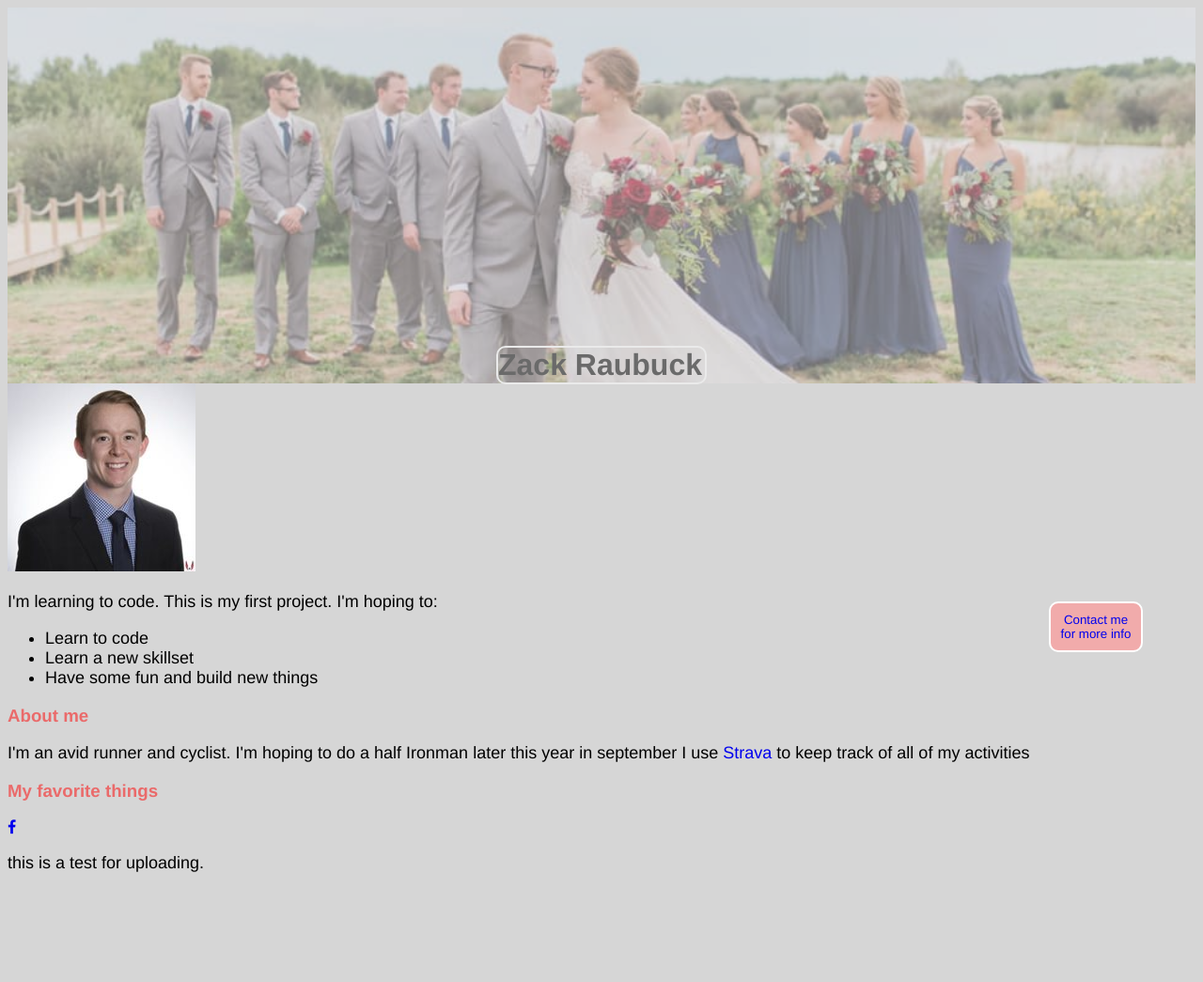
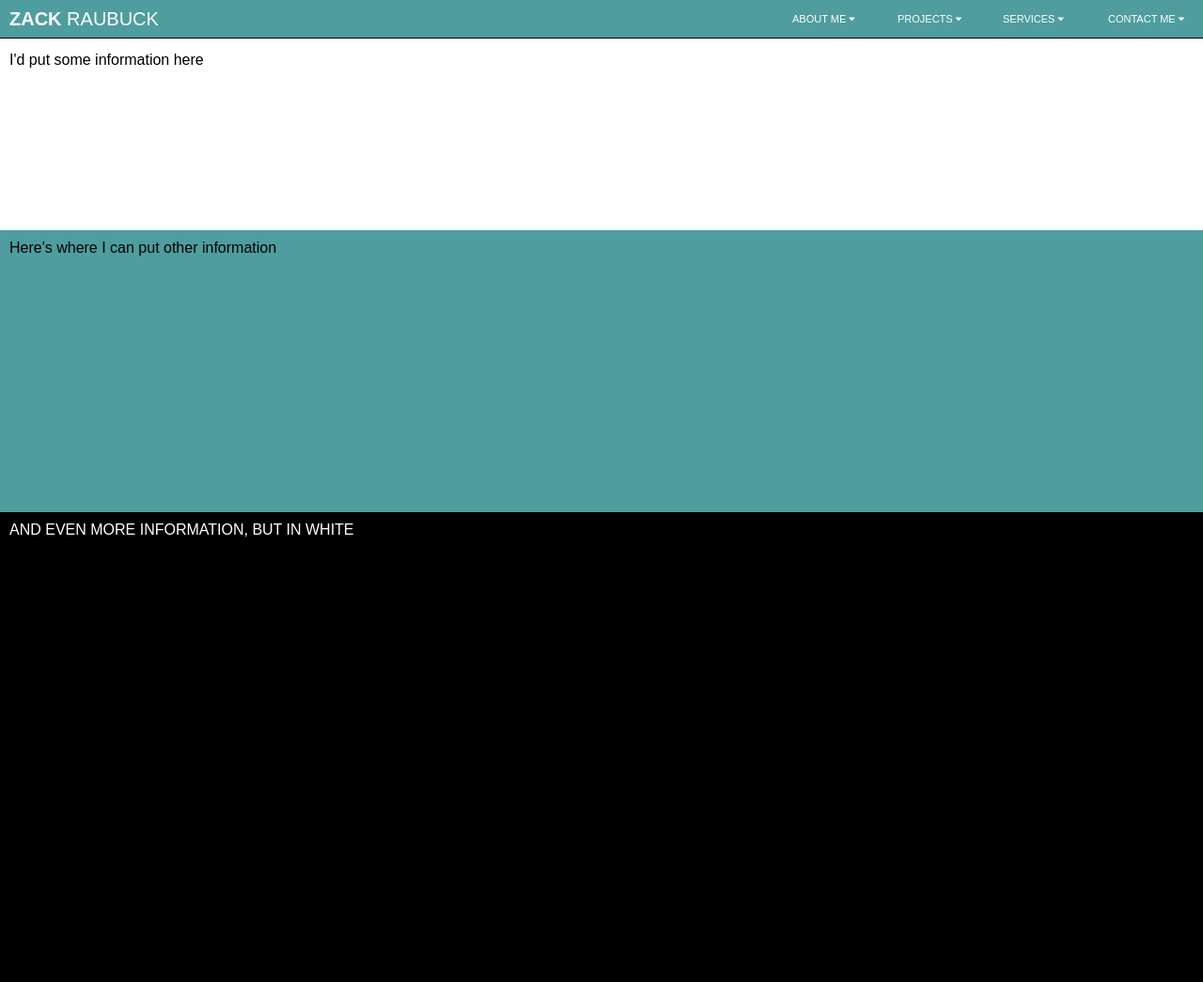
Before and after one commit to zackraubuck/zackraubuck.github.io, a plain HTML site: page index.html in a window 1280 px wide. Shown: the whole page at 94% size. Before the commit the page ends 947 px from the top, so only its background shows below. Drawn offline with Linux system fonts and the light colour scheme.

Commit message:
new nav bar

```diff
--- a/Resources/CSS/style.css
+++ b/Resources/CSS/style.css
@@ -1,39 +1,131 @@
-body {
-    font-family: 'Roboto Mono', monospace;
-  }
+body{
+  margin: 0;
+  padding: 0;
+  font-family: Arial, Helvetica, sans-serif;
 
-  h2 {
-    text-align: center;
-    font-size: 18px;
-  }
+}
 
-  .main {
-    background-color: lightgrey;
-    width: 400px;
-    height: 700px;
-    display: flex;
-    align-items: center;
-    justify-content: space-around;
-  }
+nav{
+  display: inline-flex;
+  background-color: #4F9D9E;
+  width: 100%;
+}
 
-  .container {
-    width: 300px;
-    height: 300px;
-    background-color: dodgerblue;
-    border: 1px solid white;
-    display: flex;
-    flex-direction: column;
-    justify-content: center;
-    align-items: center;
-  }
+a{
+  text-transform: uppercase;
+}
 
-  .child {
-    height: 75px;
-    width: 75px;
-    background-color: whitesmoke;
-    border: 1px solid snow;
-    display: flex;
-    flex-direction: column;
-    justify-content: center;
-    align-items: center;
-  }
+p{
+  margin: 0px;
+  padding: 10px;
+}
+
+/* Header */
+nav{
+  position: fixed;
+  border-bottom: 1px black solid;
+  height: 40px;
+}
+
+.name{
+  width: 50%;
+  align-self: center;
+}
+
+.name a{
+  text-decoration: none;
+  font-size: 20px;
+  color: white;
+  text-align: center;
+  padding-left: 10px;
+}
+
+
+.nav-area{
+  font-size: 11px;
+  width: 50%;
+  align-self: center;
+}
+
+.nav-area a{
+  float: right;
+  position: relative;
+}
+
+.nav-area:after{
+  content:'';
+  clear: both;
+  display: block;
+}
+
+.nav-area ul{
+  list-style: none;
+  margin: 0px;
+  float: right;
+  display: inline-flex;
+}
+
+.nav-area > ul > li{
+
+  position: relative;
+}
+
+.nav-area ul li a{
+  text-decoration: none;
+  color: white;
+  padding: 10px 11px;
+  display: block;
+  float: left;
+  width: 90px;
+}
+
+.nav-area ul li:hover a{
+  background-color: #9E633F;
+}
+
+.nav-area ul ul{
+  position: absolute;
+  padding: 0;
+  min-width: 160px;
+  display: none;
+  top: 100%;
+  left: 0;
+}
+
+.nav-area ul li:hover ul{
+  display: block;
+}
+
+.nav-area ul ul li:hover a{
+  background-color: #EBB08D;
+}
+
+.content{
+  margin: 0px;
+  padding-top: 45px;
+}
+
+
+.box1{
+  height: 200px;
+  width: 100%;
+  background-color: white;
+  padding: 0px;
+  margin: 0px;
+
+}
+
+.box2{
+  height: 300px;
+  width: 100%;
+  background-color:#4F9D9E;
+  margin:0px;
+}
+
+.box3{
+  height: 500px;
+  width: 100%;
+  background-color:black;
+  margin:0px;
+  color: white;
+}
--- a/index.html
+++ b/index.html
@@ -1,37 +1,64 @@
 <!DOCTYPE html>
-<html>
+<html lang="en">
 
 <head>
   <title>Zack Raubuck</title>
-  <link href="./Resources/index.css " type="text/css" rel="stylesheet">
+  <link href="./Resources/CSS/style.css" type="text/css" rel="stylesheet">
   <!-- link to Font Awesome via Bootstrap CDN for reference-->
   <link rel="stylesheet" type="text/css" href="https://maxcdn.bootstrapcdn.com/font-awesome/4.7.0/css/font-awesome.css">
 </head>
 
 <body>
-  <div class="header">
-    <h1>Zack Raubuck</h1>
-  </div>
-<a href="https://www.linkedin.com/in/zack-raubuck-996a9353/" target="_blank"><img src="Resources/Zack-Raubuck.jpg" alt="Headshot" class="center"></a>
-<p>I'm learning to code. This is my first project. I'm hoping to:</p>
-<ul>
-    <li>Learn to code</li>
-    <li>Learn a new skillset</li>
-    <li>Have some fun and build new things</li>
-</ul>
+  <!--Header Section-->
+  <nav>
+    <div class="name">
+      <a href="./index.html"><strong>Zack </strong>Raubuck</a>
+    </div>
+    <div class="nav-area">
+      <ul>
+        <li><a href="#">About me <i class="fa fa-caret-down"></i></a>
+          <ul>
+            <li><a href="#">College</a></li>
+            <li><a href="#">Post Grad</a></li>
+            <li><a href="#">Personal</a></li>
+          </ul>
+        </li>
+        <li><a href="#">Projects <i class="fa fa-caret-down"></i></a>
+          <ul>
+            <li><a href="#">HTML/CSS</a></li>
+            <li><a href="#">Javascript</a></li>
+            <li><a href="#">Other projects</a></li>
+          </ul>
+        </li>
+        <li><a href="#">Services <i class="fa fa-caret-down"></i></a>
+          <ul>
+            <li><a href="#">Website Design</a></li>
+            <li><a href="#">Something else</a></li>
+            <li><a href="#">Even More!</a></li>
+          </ul>
+        </li>
+        <li><a href="#">Contact me <i class="fa fa-caret-down"></i></a>
+          <ul>
+            <li><a href="#">E-mail</a></li>
+            <li><a href="#">Phone Number</a></li>
+            <li><a href="https://www.linkedin.com/in/zack-raubuck-996a9353/" target="blank">LinkedIn</a></li>
+          </ul>
+        </li>
+      </ul>
+    </div>
+  </nav>
 
-<h3 class="headers">About me</h3>
-<p>I'm an avid runner and cyclist.
-    I'm hoping to do a half Ironman later this year in september
-    I use <a href="http://www.strava.com/" target="_blank"> Strava</a> to keep track of all of my activities</p>
 
-<h3 class="headers">My favorite things</h1>
+    <div class="content">
+      <div class="box1">
+        <p>I'd put some information here</p>
+      </div>
+      <div class="box2">
+        <p>Here's where I can put other information</p>
+      </div>
+      <div class="box3">
+        <p>AND EVEN MORE INFORMATION, BUT IN WHITE</p>
+    </div>
+</body>
 
- <button class="contact"><a href="https://www.linkedin.com/in/zack-raubuck-996a9353/" target="_blank"> Contact me for more info </a></button>
-
-<a href="https://www.facebook.com/lkasdjn/" target="blank"><i class="fa fa-facebook"></i></a>
-
-<p> this is a test for uploading.</p>
-
-</body>
 </html>
```
